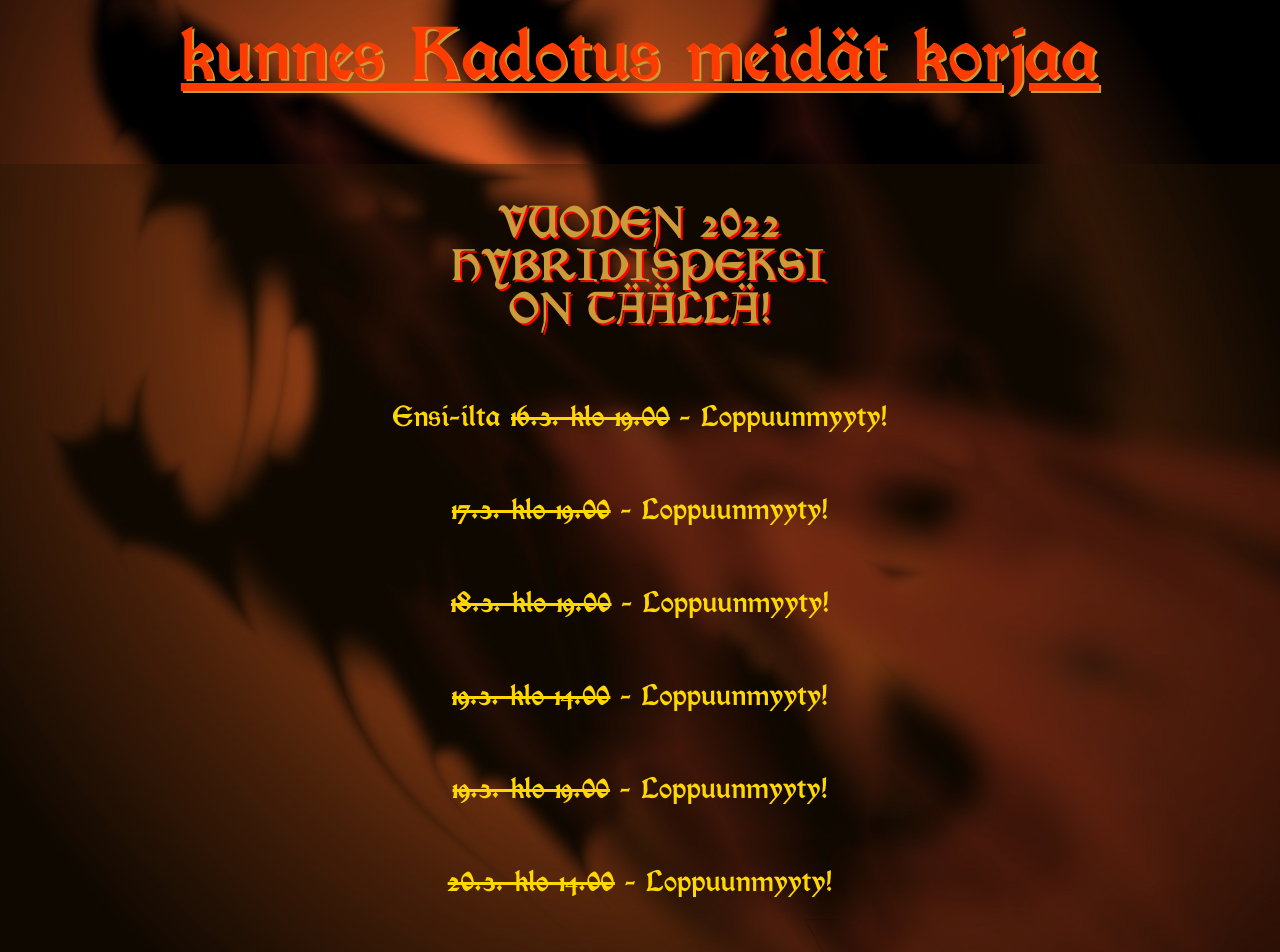
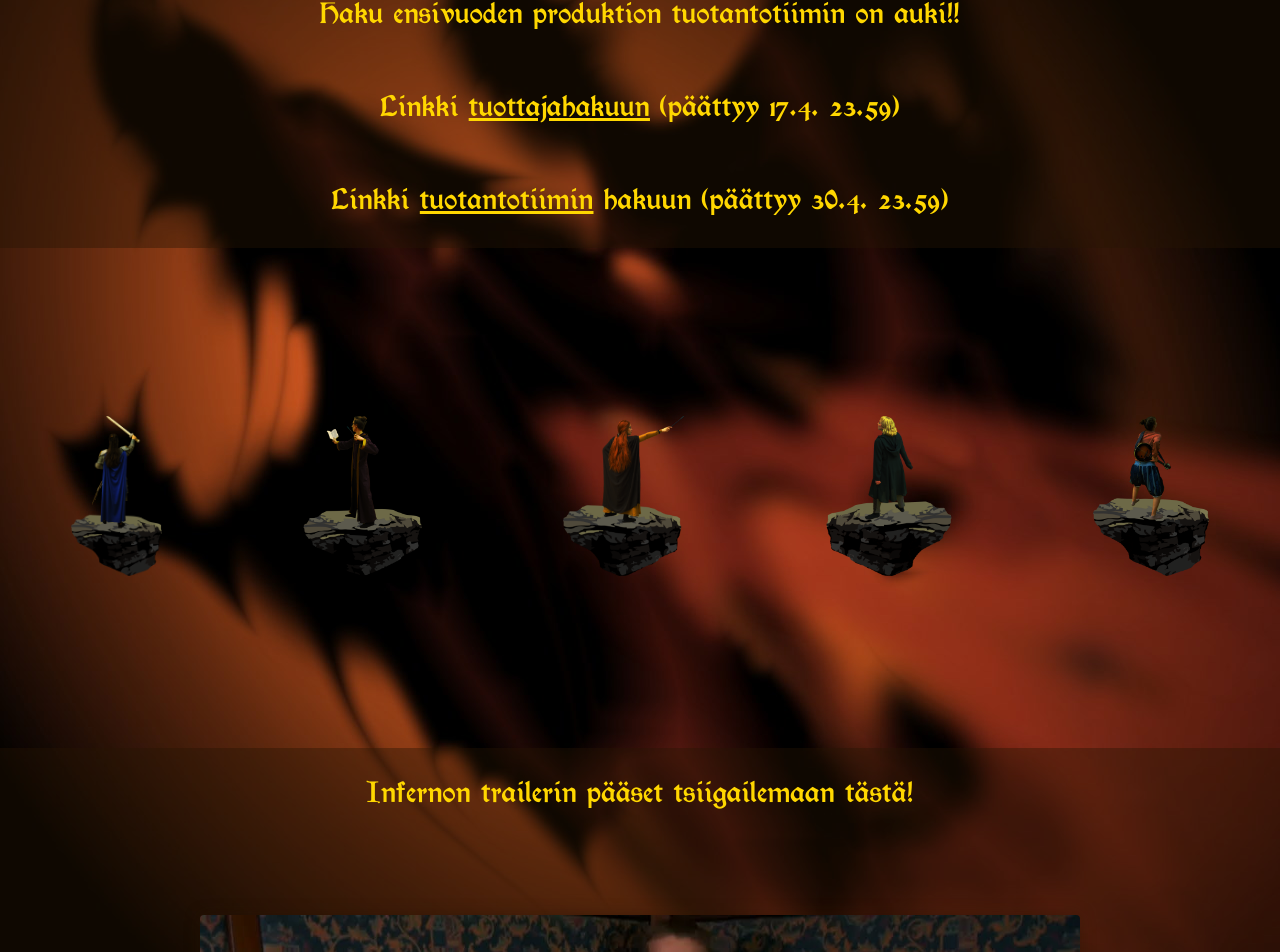
Before and after one commit to osanlan/hybridisvelte, a Svelte app: page / in a window 1280 px wide. Shown: the part 446-1398 px from the top of the page. Built offline with nearby package versions, Linux system fonts and the light colour scheme.

Commit message:
shows over

```diff
--- a/src/routes/index.svelte
+++ b/src/routes/index.svelte
@@ -2,37 +2,17 @@
   <title>INFERNO - HybridiSpeksi</title>
 </svelte:head>
 <section class="wrap">
-  <div class="banner-space">
+  <!-- <div class="banner-space">
     <img src="/images/image.svg" alt="bannerlogo" />
     <h1>kunnes Kadotus meidät korjaa</h1>
-  </div>
+  </div> -->
   <div class="paral">
-    <h2>Vuoden 2022<br /> Hybridi&shy;Speksi <br />on täällä!</h2>
-    <p>
-      Ensi-ilta <span style="text-decoration: line-through"
-        >16.3. klo 19.00</span
-      > - Loppuunmyyty!
+    <h1>Vuoden 2022<br /> näytökset ovat <br />tältä erää naputeltu!</h1>
+    <p>Mutta ei hätää!</p>
+    <p> Haku ensivuoden produktion tuotantotiimin on auki!!</p>
+    <p>Linkki <a href="https://forms.gle/9Hjvv5moQZKxvmoB7">tuottajahakuun</a> (päättyy 17.4. 23.59)
     </p>
-    <p>
-      <span style="text-decoration: line-through">17.3. klo 19.00</span> - Loppuunmyyty!
-    </p>
-    <p>
-      <span style="text-decoration: line-through">18.3. klo 19.00</span> - Loppuunmyyty!
-    </p>
-    <p>
-      <span style="text-decoration: line-through">19.3. klo 14.00</span> - Loppuunmyyty!
-    </p>
-    <p>
-      <span style="text-decoration: line-through">19.3. klo 19.00</span> - Loppuunmyyty!
-    </p>
-    <p>
-      <span style="text-decoration: line-through">20.3. klo 14.00</span> - Loppuunmyyty!
-    </p>
-    <p>
-      Lipunmyynnin löydät <a
-        href="https://kide.app/community/d96376eb-02ff-4b1b-be75-a959f0fe0c42"
-        >Kide.Appistä</a
-      >
+    <p>Linkki <a href="https://forms.gle/KoD13URW2HHYJznY6">tuotantotiimin</a> hakuun (päättyy 30.4. 23.59)
     </p>
   </div>
   <section class="dudes">
@@ -78,7 +58,7 @@
     </div>
   </section>
   <div class="paral">
-    <p>Ja jumaskekka trailerikin pamahti eetteeriin !?!?</p>
+    <p>Infernon trailerin pääset tsiigailemaan tästä!</p>
     <div class="video">
       <a
         href="https://www.youtube.com/watch?v=uOijMBuS_lQ"
@@ -143,6 +123,10 @@
       p {
         color: gold;
         font-size: 2rem;
+        a {
+          color: gold;
+          text-decoration: underline;
+        }
       }
     }
     .banner-space {
```
